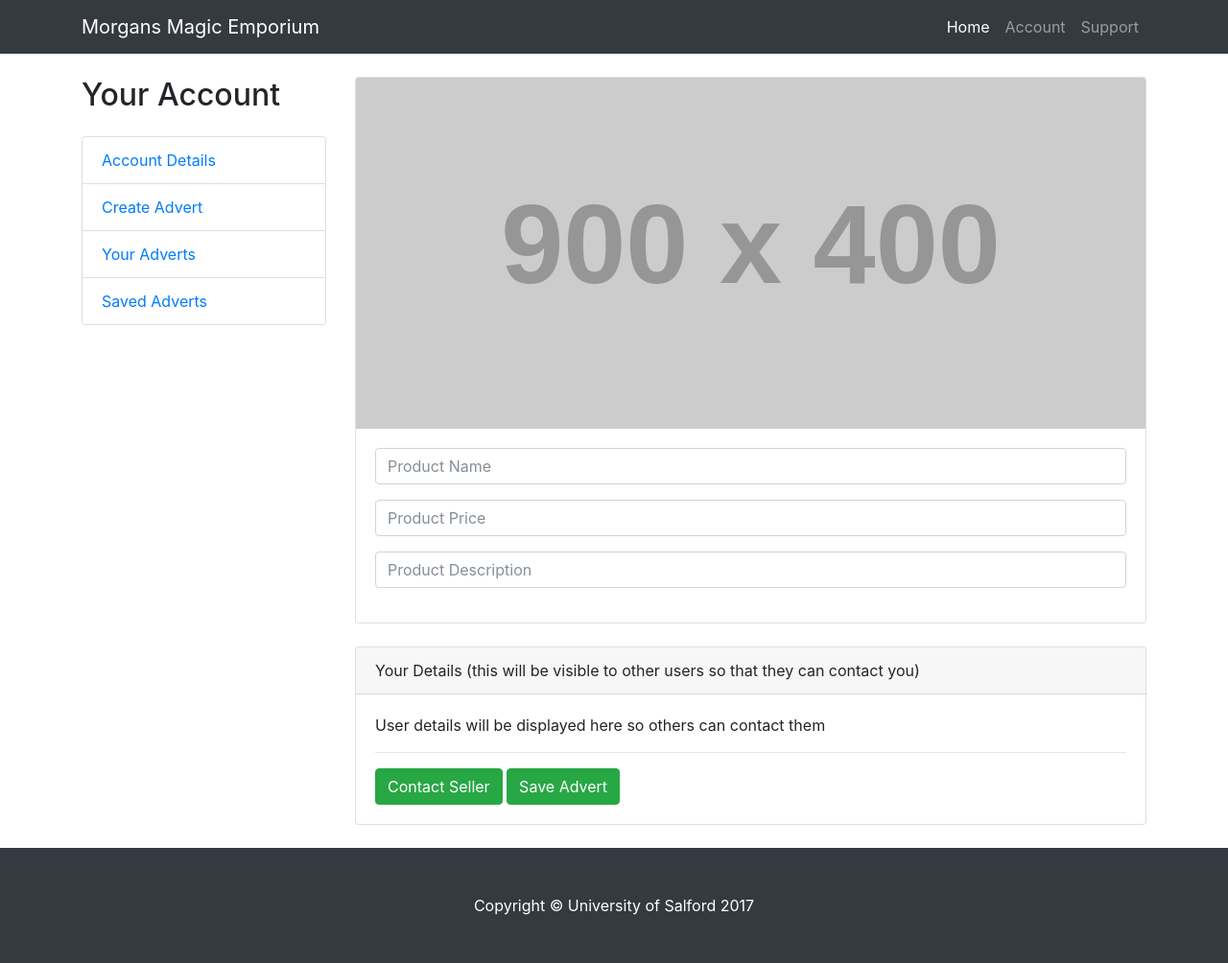
After one commit to HarryAndrewMorgan/MorgansMagicEmporium, a PHP site: page /createadvert.php in a window 1280 px wide. The commit adds this page. Shown: the whole page at 96% size. Run offline with PHP 8.4, Linux system fonts and the light colour scheme; grey boxes labelled with a size stand in for pictures from a placeholder-image service; some libraries are stand-ins or nearby versions.

Commit message:
added other dashboard pages and started work on create advert layout

```diff
--- a/advert.php
+++ b/advert.php
@@ -1,5 +1,7 @@
 <?php
-
+require_once ('models/connectdb.php');
+require_once ('models/User.php');
+$user = new User($connection);
 $view = new stdClass();
 $view->pageTitle = 'Advert';
 require_once('views/advert.phtml');
--- /dev/null
+++ b/createadvert.php
@@ -0,0 +1,5 @@
+<?php
+session_start();
+$view = new stdClass();
+$view->pageTitle = 'Create Advert';
+require_once('Views/createadvert.phtml');
--- /dev/null
+++ b/savedadverts.php
@@ -0,0 +1,5 @@
+<?php
+session_start();
+$view = new stdClass();
+$view->pageTitle = 'Saved Adverts';
+require_once('Views/savedadverts.phtml');
--- /dev/null
+++ b/views/createadvert.phtml
@@ -0,0 +1,52 @@
+<?php require('views/navbar.phtml');?>
+<?php require('views/dashnav.phtml');?>
+<div class="col-lg-9">
+
+    <div class="card mt-4">
+        <form method="post">
+        <img class="card-img-top img-fluid" src="http://placehold.it/900x400" alt="">
+        <div class="card-body">
+            <div class="form-group">
+                <input type="text" class="form-control" name="productname" placeholder="Product Name" required />
+            </div>
+            <div class="form-group">
+                <input type="text" class="form-control" name="productprice" placeholder="Product Price" required />
+            </div>
+            <div class="form-group">
+                <input type="text" class="form-control" name="productdescription" placeholder="Product Description" required />
+            </div>
+
+        </div>
+    </div>
+    <!-- /.card -->
+
+    <div class="card card-outline-secondary my-4">
+        <div class="card-header">
+            Your Details (this will be visible to other users so that they can contact you)
+        </div>
+        <div class="card-body">
+            <p>User details will be displayed here so others can contact them</p>
+            <hr>
+            <a href="#" class="btn btn-success">Contact Seller</a>
+            <a href="#" class="btn btn-success">Save Advert</a>
+        </div>
+    </div>
+</form>
+    <!-- /.card -->
+
+</div>
+<!-- /.col-lg-9 -->
+
+</div>
+
+</div>
+<!-- /.container -->
+<!-- Bootstrap core JavaScript -->
+<script src="../vendor/jquery/jquery.min.js"></script>
+<script src="../vendor/bootstrap/js/bootstrap.bundle.min.js"></script>
+
+</body>
+
+</html>
+
+<?php require('views/footer.phtml') ?>
--- /dev/null
+++ b/views/dashnav.phtml
@@ -0,0 +1,15 @@
+<div class="container">
+
+    <div class="row">
+
+        <div class="col-lg-3">
+
+            <h2 class="my-4">Your Account</h2>
+            <div class="list-group">
+                <a href="dashboard.php" class="list-group-item">Account Details</a>
+                <a href="createadvert.php" class="list-group-item">Create Advert</a>
+                <a href="youradverts.php" class="list-group-item">Your Adverts</a>
+                <a href="savedadverts.php" class="list-group-item">Saved Adverts</a>
+            </div>
+
+        </div>
--- /dev/null
+++ b/views/savedadverts.phtml
@@ -0,0 +1,4 @@
+<?php require('views/navbar.phtml');?>
+<?php require('views/dashnav.phtml');?>
+
+<?php require('views/footer.phtml') ?>
--- /dev/null
+++ b/views/youradverts.phtml
@@ -0,0 +1,4 @@
+<?php require('views/navbar.phtml');?>
+<?php require('views/dashnav.phtml');?>
+
+<?php require('views/footer.phtml') ?>
--- /dev/null
+++ b/youradverts.php
@@ -0,0 +1,5 @@
+<?php
+session_start();
+$view = new stdClass();
+$view->pageTitle = 'Your Adverts';
+require_once('Views/youradverts.phtml');
```
Also changed, not shown: views/advert.phtml (+1 -11 lines), views/dashboard.phtml (+1 -17 lines).
